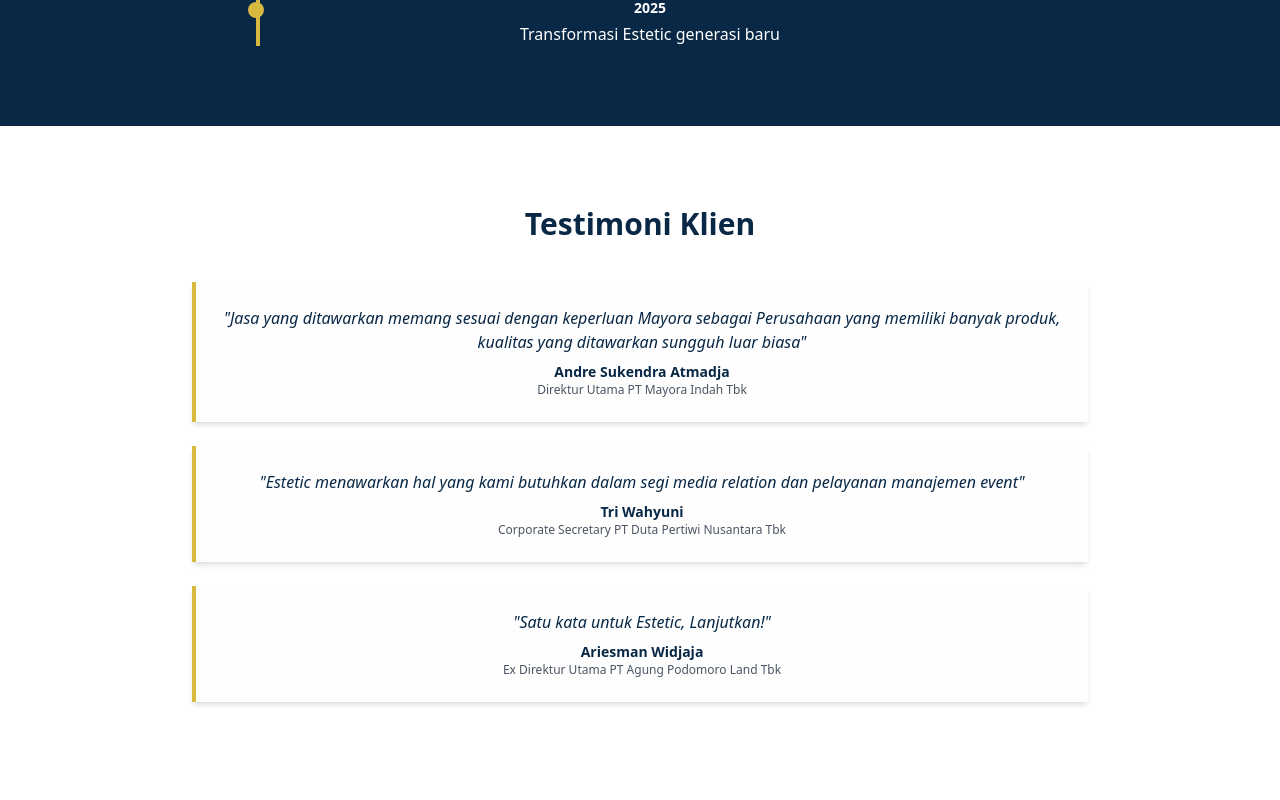
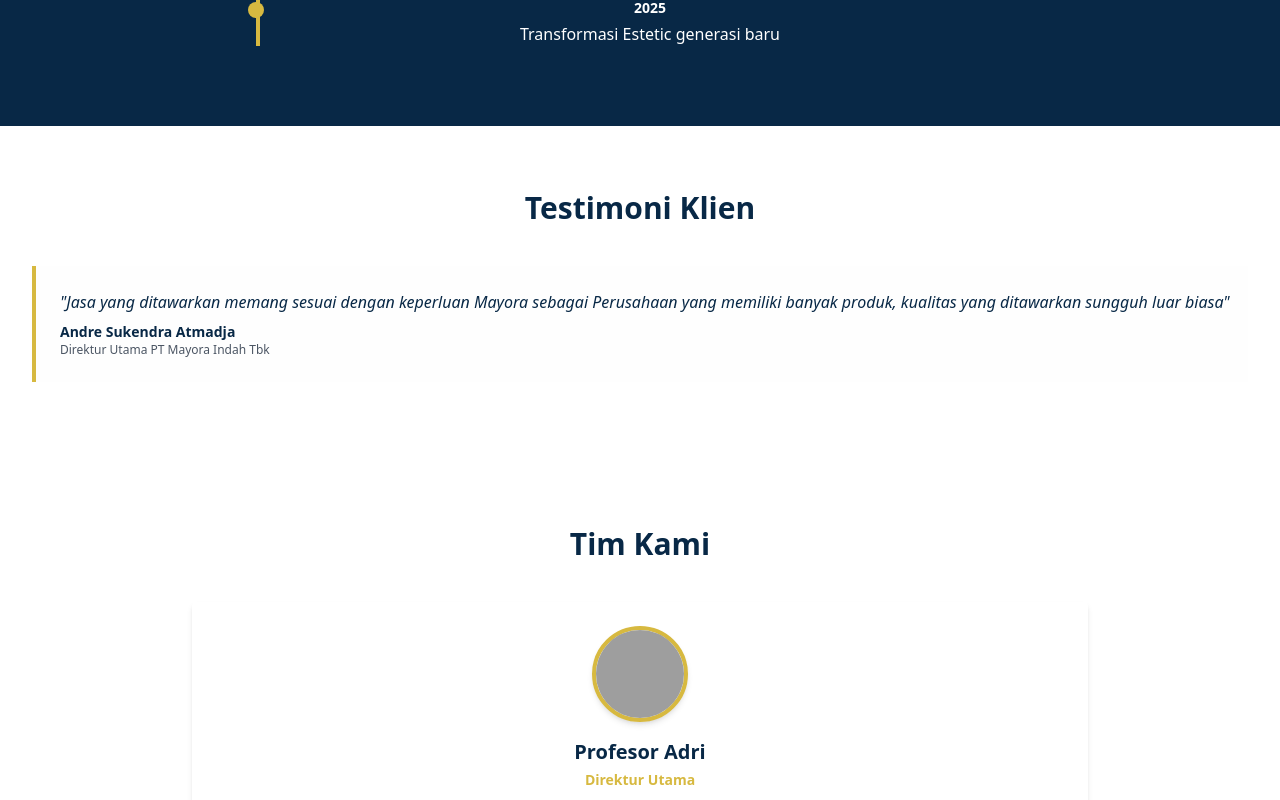
Before and after one commit to ProfAdri90/estetic-dinamis, a Next.js app: page / in a window 1280 px wide. Shown: the part 1579-2379 px from the top of the page. Built offline with nearby package versions, Linux system fonts and the light colour scheme; grey boxes are pictures that could not be loaded.

Commit message:
Update index.js

```diff
--- a/pages/index.js
+++ b/pages/index.js
@@ -202,26 +202,25 @@ const [menuOpen, setMenuOpen] = useState(false);
     ))}
   </div>
 </section>
-      <section id="testimoni" className="scroll-mt-[100px] bg-white text-[#082846] text-center py-20 px-8">
+     <section id="testimoni" className="scroll-mt-[100px] bg-white text-[#082846] px-8 py-16">
   <h3 className="text-3xl font-bold mb-10 text-center">
     {lang === "id" ? "Testimoni Klien" : "Client Testimonials"}
   </h3>
-  <div className="flex flex-col gap-6 max-w-4xl mx-auto">
+
+  <div className="flex gap-4 overflow-x-auto scrollbar-hide snap-x snap-mandatory px-2">
     {testimonials.map((t, index) => (
-      <motion.div
+      <div
         key={index}
-        className="p-6 border-l-4 border-[#d7b940] bg-[#fefefe] shadow-md"
-        initial={{ opacity: 0, y: 20 }}
-        whileInView={{ opacity: 1, y: 0 }}
-        transition={{ delay: index * 0.1 }}
+        className="min-w-[300px] snap-start shrink-0 bg-[#fefefe] border-l-4 border-[#d7b940] p-6 shadow-md"
       >
         <p className="text-md italic mb-2">"{t.text}"</p>
         <p className="font-bold text-sm">{t.name}</p>
         <p className="text-xs text-gray-600">{t.title}</p>
-      </motion.div>
+      </div>
     ))}
   </div>
 </section>
+
 
 <section id="tim" className="scroll-mt-[100px] bg-white text-[#082846] text-center py-20 px-8">
   <h3 className="text-3xl font-bold mb-10 text-center">
```
